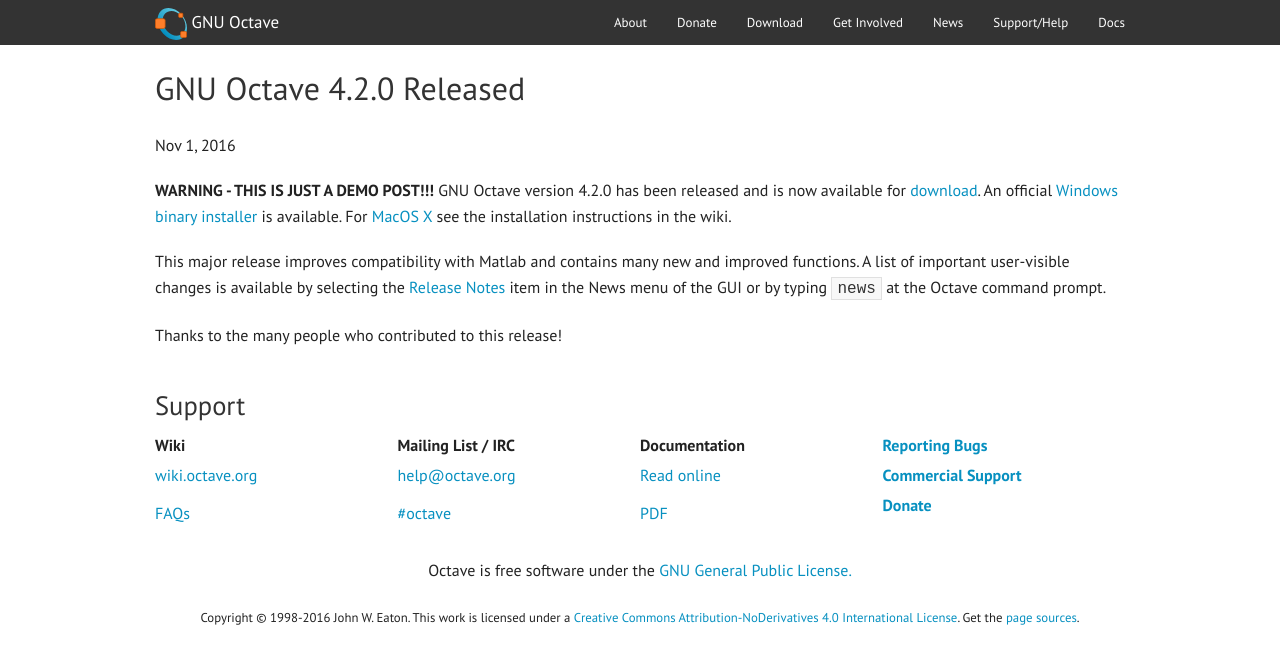
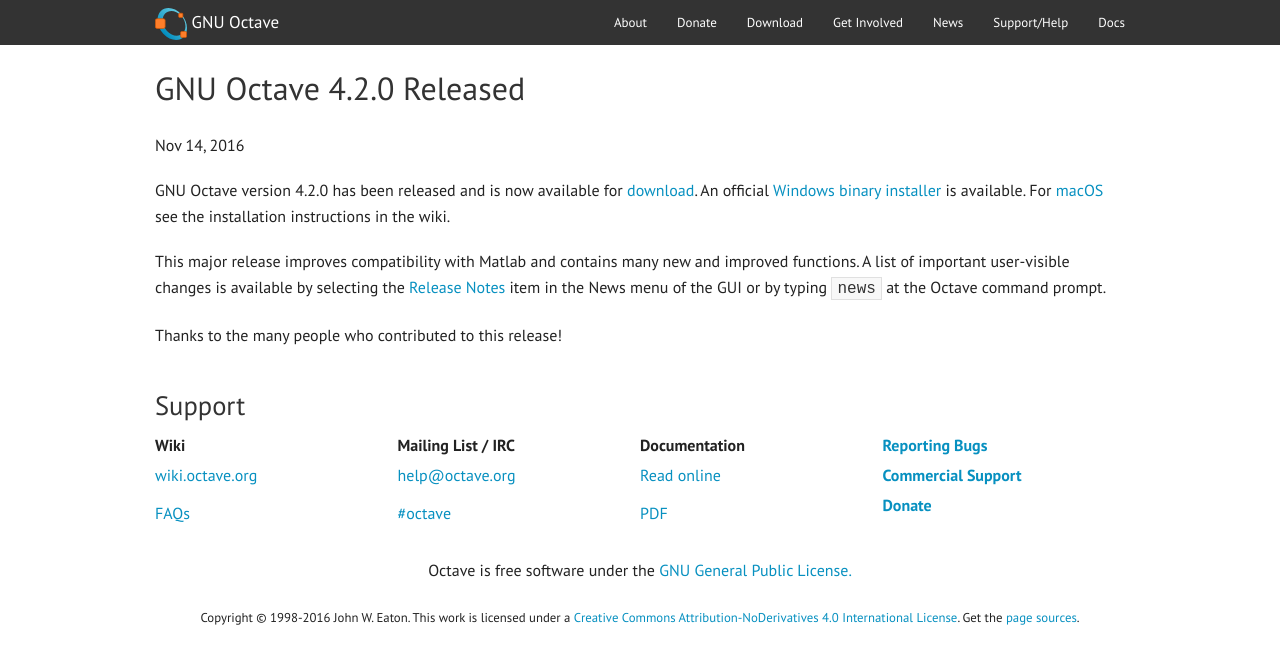
Before and after one commit to gnu-octave/gnu-octave.github.io, a Jekyll site: the page built from _posts/2016-11-01-octave-4.2.0-released.markdown, in a window 1280 px wide. Shown: the top 664 px of the page. Built offline with Jekyll 4.4.1, drawn with Linux system fonts in a browser that asks for light colours.

Commit message:
Update post for the 4.2.0 release.

```diff
--- a/_posts/2016-11-01-octave-4.2.0-released.markdown
+++ b/_posts/2016-11-01-octave-4.2.0-released.markdown
@@ -1,14 +1,13 @@
 ---
 layout: post
 title:  "GNU Octave 4.2.0 Released"
-date:   2016-11-01
+date:   2016-11-14
 categories: news
 ---
 
-**WARNING - THIS IS JUST A DEMO POST!!!**
 GNU Octave version 4.2.0 has been released and is now available for
 [download][1].  An official [Windows binary installer][2] is available.
-For [MacOS X][3] see the installation instructions in the wiki.
+For [macOS][3] see the installation instructions in the wiki.
 
 This major release improves compatibility with Matlab and contains many new
 and improved functions.  A list of important user-visible changes is available
@@ -18,6 +17,6 @@
 Thanks to the many people who contributed to this release!
 
 [1]: {{ "download.html" | absolute_url }}
-[2]: https://ftp.gnu.org/gnu/octave/windows/octave-4.2.0_0-installer.exe
+[2]: https://ftp.gnu.org/gnu/octave/windows/
 [3]: {{ site.wiki_url }}/Octave_for_MacOS_X
 [4]: {{ "NEWS-4.2.html" | absolute_url }}
```
